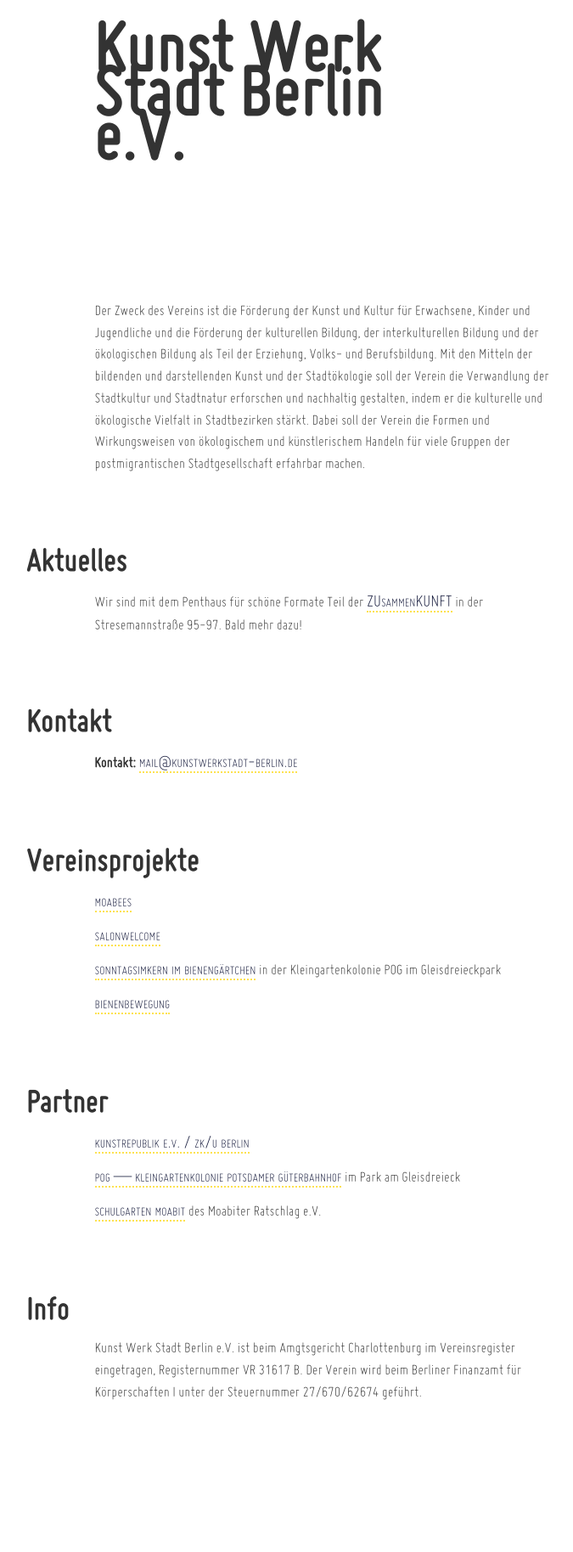
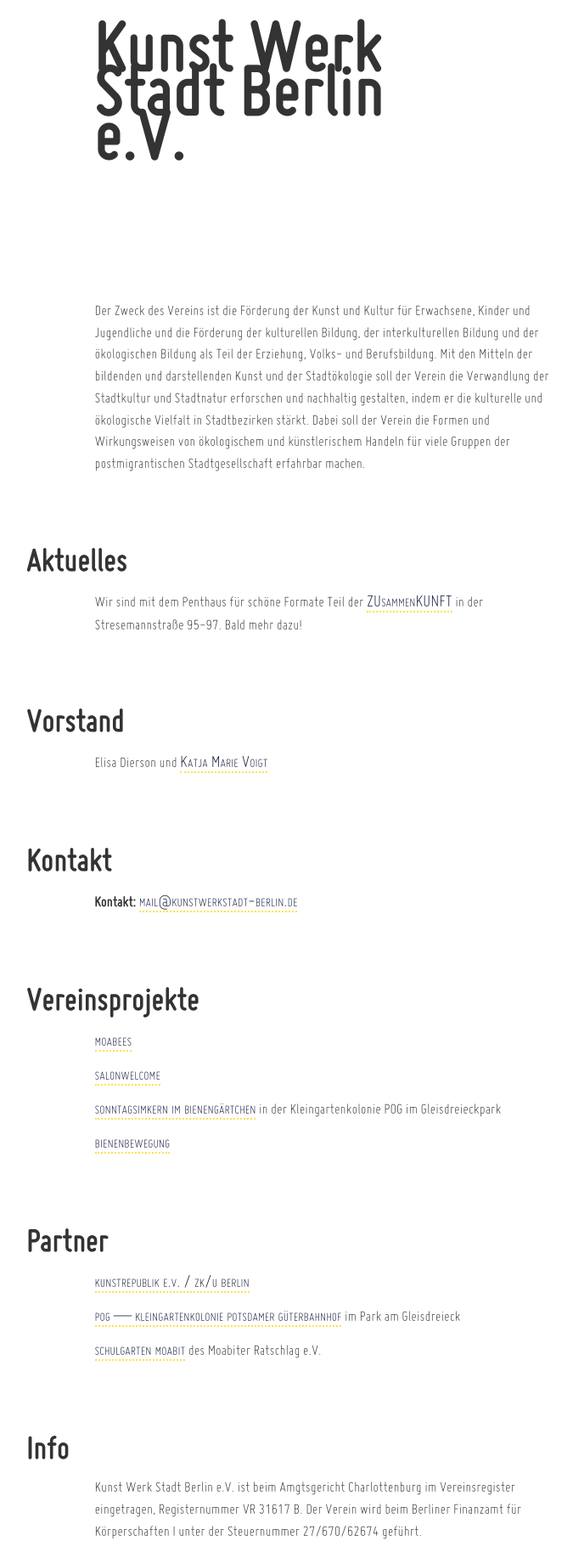
Before and after one commit to dieda/kwsb, a Jekyll site: the page built from index.html, in a window 1280 px wide. Shown: the whole page at 85% size, without its empty margins (251-926 px from the left). Built offline with Jekyll 4.4.1, drawn with Linux system fonts in a browser that asks for light colours; before the commit the page ends 1663 px from its top, so only the background shows below that.

Commit message:
Hinzugefügt: VORSTAND

```diff
--- a/index.html
+++ b/index.html
@@ -18,6 +18,12 @@
 <p>
   Wir sind mit dem Penthaus für schöne Formate Teil der <a href="http://www.zku-berlin.org/satellite/zusammenkunft/">ZUsammenKUNFT</a> in der Stresemannstraße 95-97. Bald mehr dazu!
 </p>
+
+<h2 id="vorstand">
+  Vorstand
+</h2>
+
+<p> Elisa Dierson und <a href="http://katjamarievoigt.com">Katja Marie Voigt</a>
 
 <h2 id="kontakt">
   Kontakt
```
